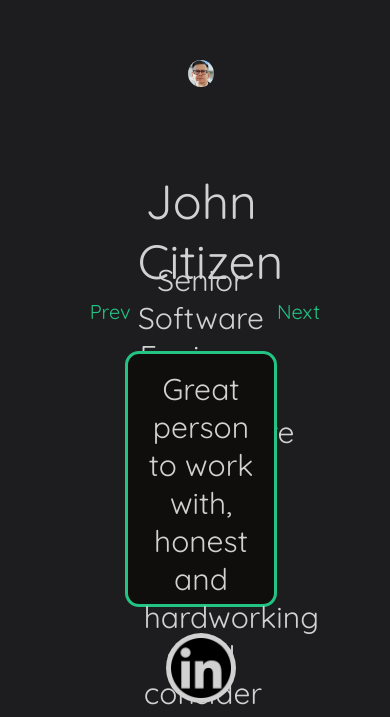
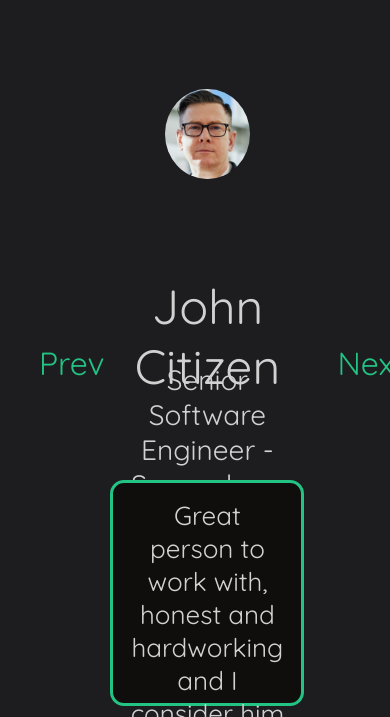
Before and after one commit to mleen4/portfolio-site, a React (Create React App) app: page / in a window 390 px wide. Shown: the part 3547-4264 px from the top of the page. Built offline with nearby package versions, Linux system fonts and the light colour scheme.

Commit message:
added more responsive changes - footer needs finishing

```diff
--- a/src/App.css
+++ b/src/App.css
@@ -799,14 +799,15 @@ button:active {
 
 /* Testimonials */
 .testimonials-container {
-  height: 900px;
+  height: 1000px;
+  /* was 900 */
   display: flex;
   align-items: center;
   justify-content: center;
 }
 
 .testimonials-carousel {
-  width: 60%;
+  width: 70%;
   height: 80%;
   /* background-color: #23c483; */
   display: flex;
@@ -843,8 +844,8 @@ button:active {
 }
 
 .testimonial-person-image {
-  height: 18%;
-  width: 20%;
+  height: 22%;
+  width: 24%;
   border-radius: 50%;
   display: flex;
   justify-content: center;
@@ -894,9 +895,6 @@ button:active {
   padding: 6px;
 }
 
-
-
-
 .testimonial-person-socials {
   height: 8%;
   width: 80%;
@@ -904,9 +902,6 @@ button:active {
   align-items: center;
   justify-content: center;
 }
-
-
-
 .testimonial-icon {
   width: 70px;
   height: 70px;
@@ -928,6 +923,146 @@ button:active {
   font-size: 50%;
   color: #23c483;
 }
+
+@media only screen and (max-width: 1750px) {
+
+  .testimonial-person-image {
+    height: 30%;
+    width: 32%;
+  }
+}
+
+@media only screen and (max-width: 1550px) {
+
+  .testimonial-person-role {
+    height: 12%;
+    width: 100%;
+  }
+
+  .testimonial-person-role h3 {
+    font-size: 28px;
+  }
+
+  .testimonial-person-quote {
+    height: 32%;
+    width: 90%;
+    background: #0F0E0D;
+    border-radius: 14px;
+    border-color: #23c483;
+    border-style: solid;
+    font-size: 26px;
+    text-align: center;
+    padding: 10px;
+  }
+}
+
+
+@media only screen and (max-width: 1600px) {
+
+  .testimonials-carousel-left-arrow-col {
+    margin: auto;
+    margin-left: 100px;
+
+  }
+
+  .testimonials-carousel-right-arrow-col {
+    margin: auto;
+    margin-right: 100px;
+
+  }
+
+  .move-arrow p {
+    font-size: 70%;
+    color: #23c483;
+  }
+
+}
+
+
+@media only screen and (max-width: 1500px) {
+
+  .testimonial-person-socials {
+    height: 8%;
+    width: 80%;
+    display: flex;
+    align-items: center;
+    justify-content: center;
+  }
+
+}
+
+@media only screen and (max-width: 1400px) {
+
+  .testimonials-carousel {
+    width: 80%;
+  }
+
+  .testimonial-person-image {
+    /* height: 36%; */
+    width: 38%;
+  }
+
+  .move-arrow p {
+    font-size: 80%;
+    color: #23c483;
+  }
+}
+
+
+@media only screen and (max-width: 1250px) {
+
+
+
+  .testimonials-carousel-left-arrow-col {
+    margin: auto;
+    margin-left: 80px;
+
+  }
+
+  .testimonials-carousel-right-arrow-col {
+    margin: auto;
+    margin-right: 80px;
+
+  }
+
+}
+
+
+
+@media only screen and (max-width: 1100px) {
+
+  .testimonial-person-image {
+    /* height: 25%; */
+    width: 44%;
+  }
+
+  .testimonial-person-quote {
+    height: 25%;
+    width: 90%;
+}
+}
+
+
+@media only screen and (max-width: 900px) {
+
+  .testimonial-person-image {
+    /* height: 25%; */
+    width: 50%;
+  }
+
+  .testimonials-carousel-left-arrow-col {
+    margin: auto;
+    margin-left: 40px;
+
+  }
+
+  .testimonials-carousel-right-arrow-col {
+    margin: auto;
+    margin-right: 40px;
+
+  }
+}
+
 
 /* Contact */
 
```
